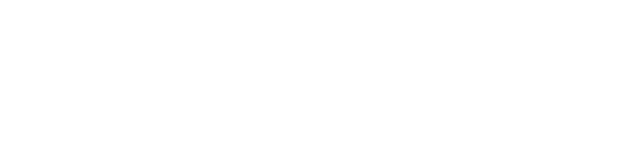
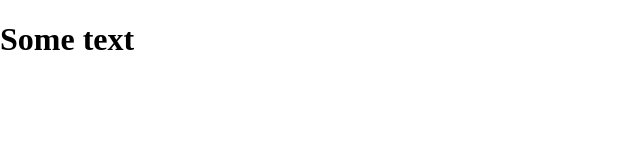
Before and after one commit to morika218/git_test, a plain HTML site: page index.html in a window 1280 px wide. Shown: the whole page, without its empty margins (0-640 px from the left). Drawn offline with Linux system fonts and the light colour scheme.

Commit message:
h1 was added + style for body

```diff
--- a/assets/css/style.css
+++ b/assets/css/style.css
@@ -0,0 +1,4 @@
+body{
+	margin: 0;
+	padding: 0;
+}
--- a/index.html
+++ b/index.html
@@ -7,6 +7,6 @@
 	<script src="assets/js/common.js"></script>
 </head>
 <body>
-
+	<h1>Some text</h1>
 </body>
 </html>
```
